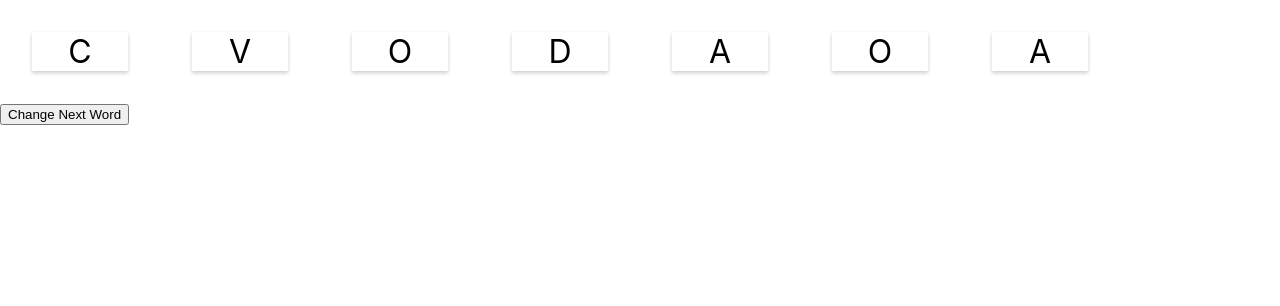
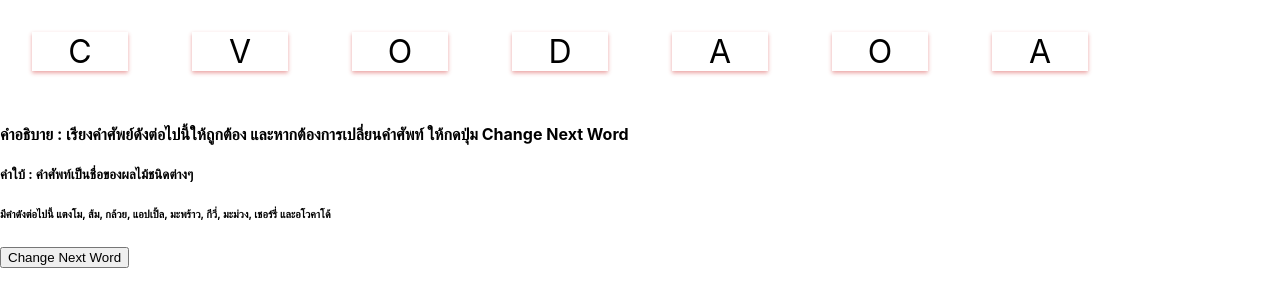
Before and after one commit to first9744/lab-react, a React (Create React App) app: page / in a window 1280 px wide. Shown: the top 306 px of the page. Built offline with nearby package versions, Linux system fonts and the light colour scheme.

Commit message:
Assignment 7.5

```diff
--- a/src/App.css
+++ b/src/App.css
@@ -3,7 +3,7 @@
   text-align: center;
   width: 3em;
   font-size: 2em;
-  box-shadow: 0 2px 4px 0 rgba(0,0,0,0.2);
+  box-shadow: 0 2px 4px 0 rgba(234, 157, 157, 0.932);
   margin: 1em;
   user-select: none;
  }
--- a/src/App.js
+++ b/src/App.js
@@ -2,7 +2,7 @@ import React from 'react';
 import './App.css';
 import WordCard from './WordCard';
 
-var wordArray = ['watermelon', 'orange','banana','Apple','coconut','kiwi','mango','cherry','peach','avocado'];
+var wordArray = ['"Watermelon', 'Orange','Banana','Apple','Coconut','Kiwi','Mango','Cherry','Peach','Avocado'];
 var word = wordArray[Math.floor(Math.random()*wordArray.length)];
 
 function refreshPage() {
@@ -12,6 +12,9 @@ function App() {
   return (
     <div>
       <WordCard value={word}/>
+      <h4>คำอธิบาย : เรียงคำศัพย์ดังต่อไปนี้ให้ถูกต้อง และหากต้องการเปลี่ยนคำศัพท์ ให้กดปุ่ม Change Next Word </h4>
+      <h5>คำใบ้ : คำศัพท์เป็นชื่อของผลไม้ชนิดต่างๆ </h5>
+      <h6>มีคำดังต่อไปนี้ แตงโม, ส้ม, กล้วย, แอปเปิ้ล, มะพร้าว, กีวี่, มะม่วง, เชอร์รี่ และอโวคาโด้</h6>
       <button
           type="button"
           className='button'
```
Also changed, not shown: 1 other file (tests, documents, lock files or other folders).
